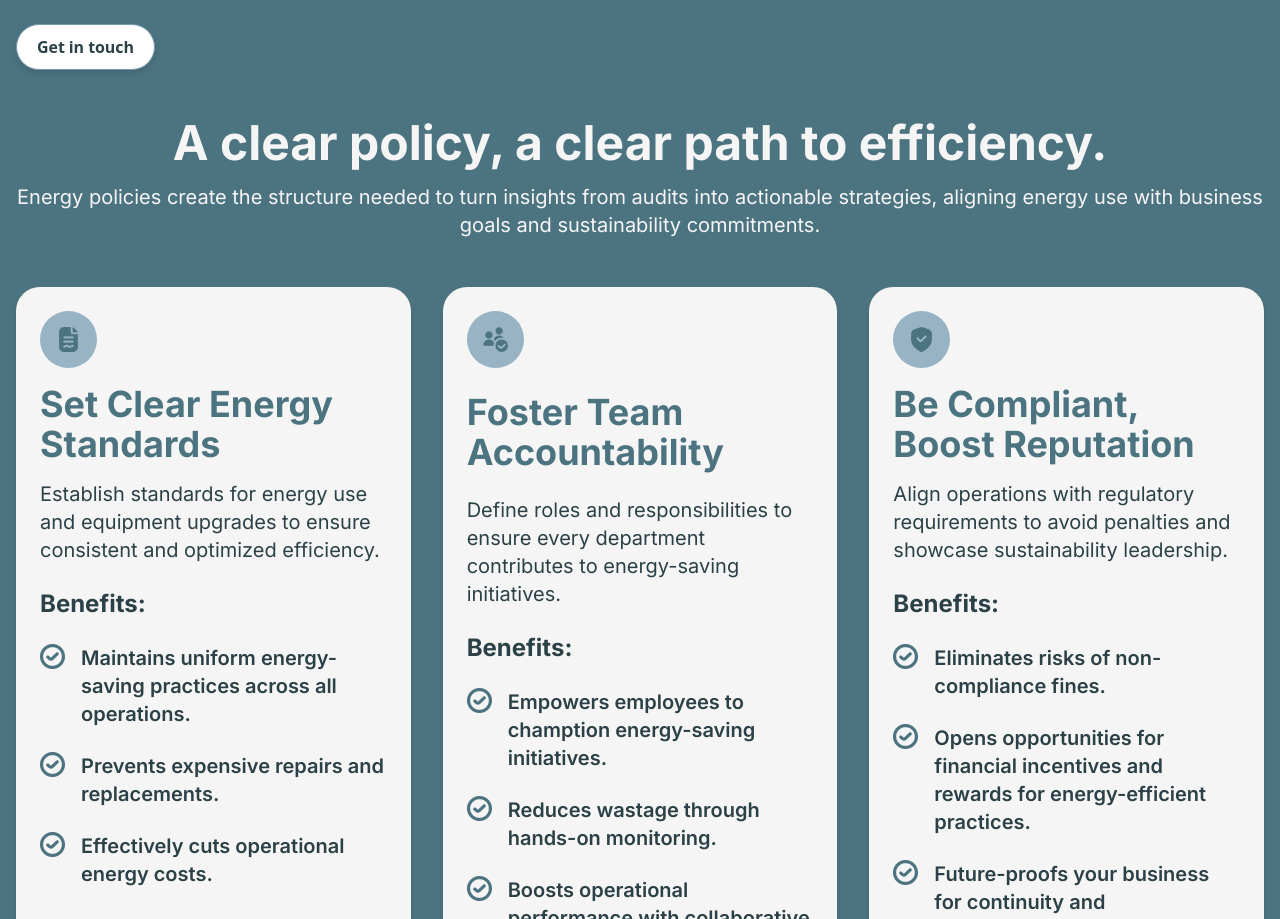
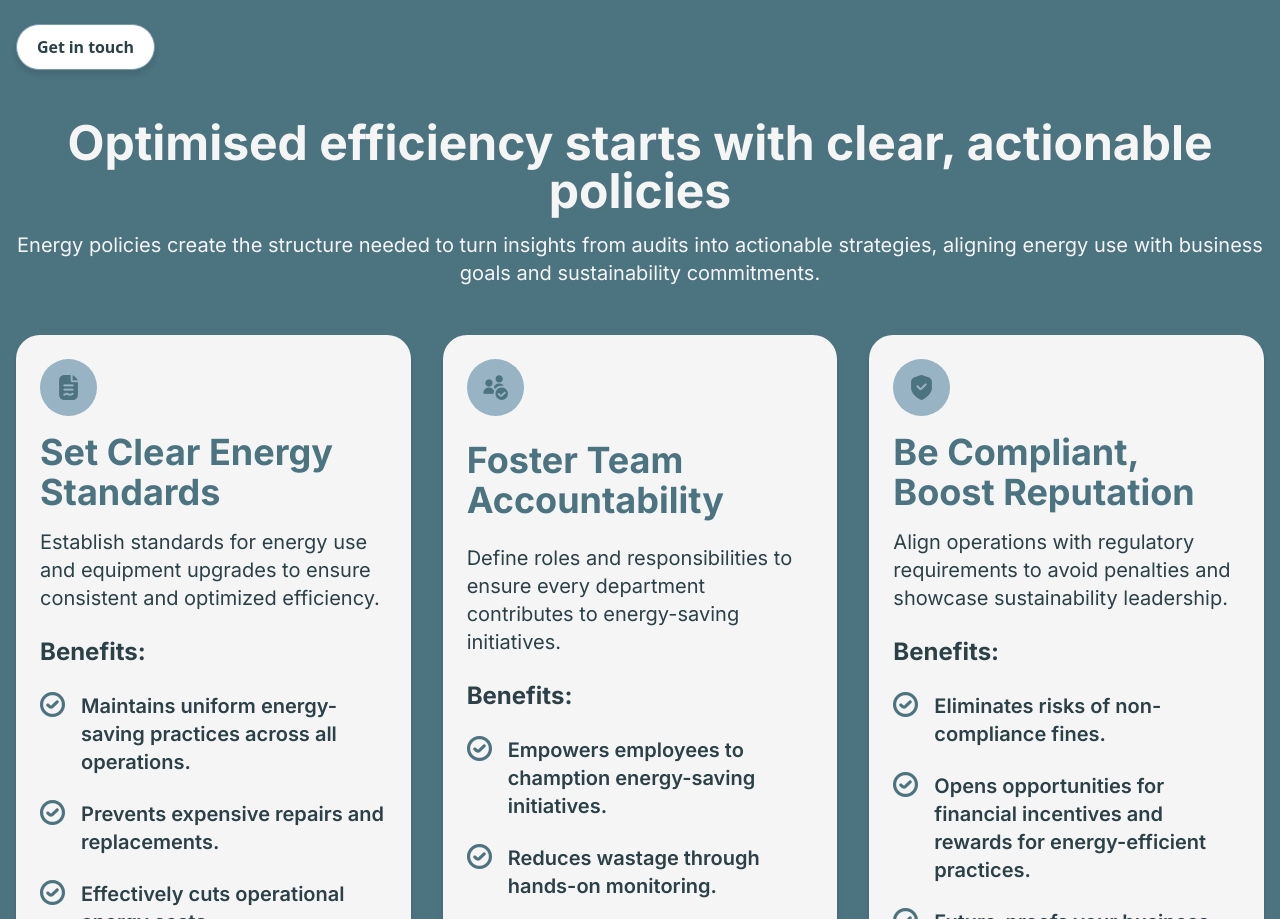
Before and after one commit to RicardoDS7/phoenix-energy-website-2, a Next.js app in the folder website/: page /solutions/energy-management in a window 1280 px wide. Shown: the part 1579-2498 px from the top of the page. Built offline with nearby package versions, Linux system fonts and the light colour scheme.

Commit message:
Energy Management tweaks

```diff
--- a/website/src/app/solutions/energy-management/page.tsx
+++ b/website/src/app/solutions/energy-management/page.tsx
@@ -136,7 +136,7 @@ const EnergyManagement = () => {
 
                     <div className="max-w-[1400px] mx-auto">
                         <div className="flex flex-col gap-4">
-                            <h2 className="text-antiflashWhite text-center">A clear policy, a clear path to efficiency.</h2>
+                            <h2 className="text-antiflashWhite text-center">Optimised efficiency starts with clear, actionable policies</h2>
                             <p className="text-antiflashWhite text-center">Energy policies create the structure needed to turn insights from audits into actionable strategies, aligning energy use with business goals and sustainability commitments.</p>
                         </div>
                         <div className="mt-12 flex flex-col w-full lg:flex-row gap-8">
```
